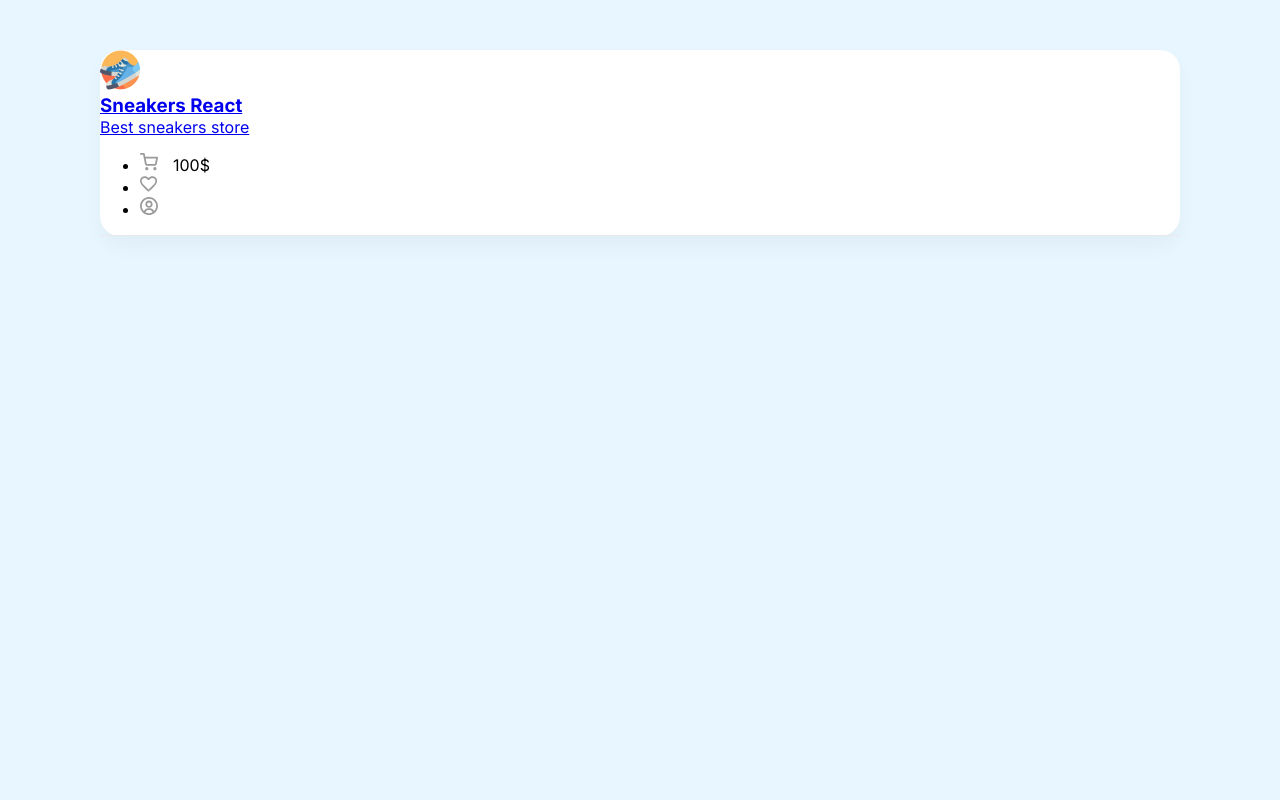
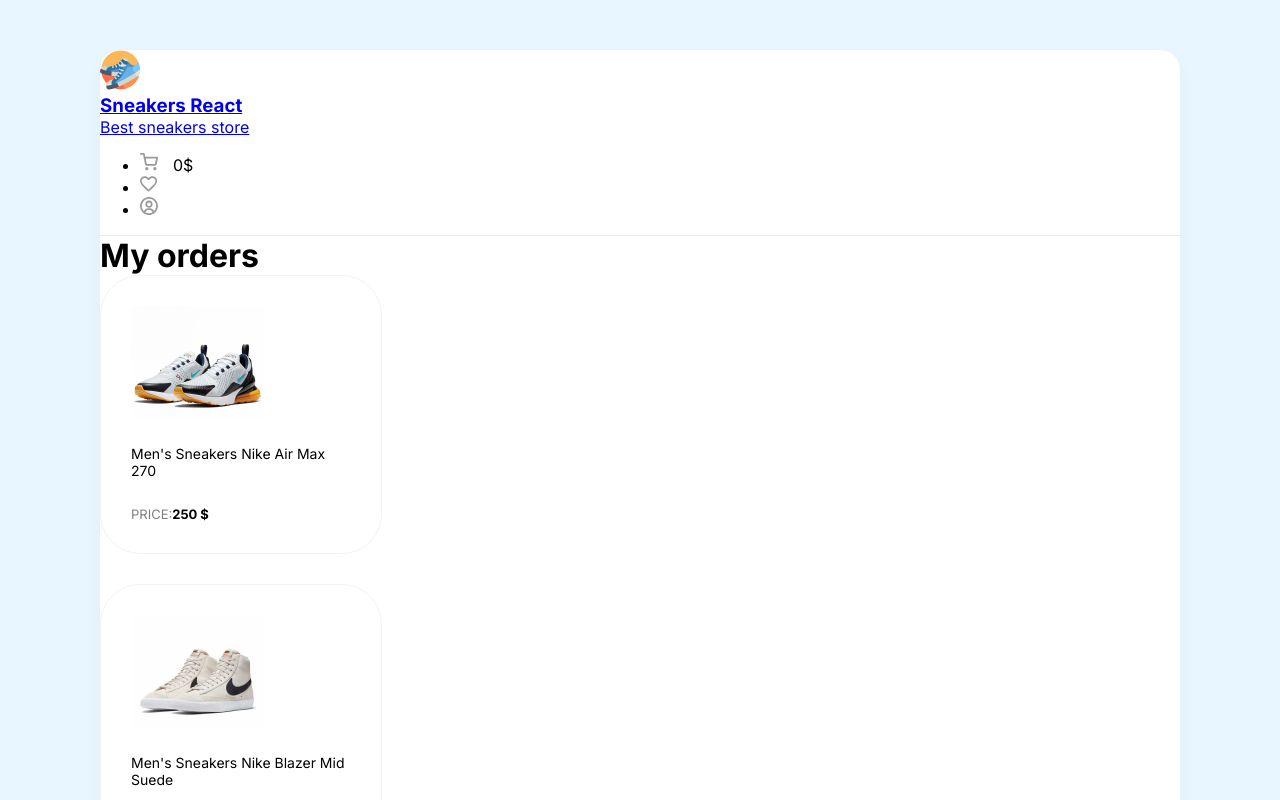
Before and after one commit to rozalyukV/sneakers-react, a React (Create React App) app: page /orders in a window 1280 px wide. Shown: the top 800 px of the page. Built offline with nearby package versions, Linux system fonts and the light colour scheme; data requests are answered from the project's data file.

Commit message:
added total price calculation in Header and Drawer components, created Orders component

```diff
--- a/server/db.json
+++ b/server/db.json
@@ -75,5 +75,103 @@
   ],
   "cart": [],
   "favorites": [],
-  "orders": []
+  "orders": [
+    {
+      "cartItems": [
+        {
+          "id": 2,
+          "title": "Men's Sneakers Nike Air Max 270",
+          "imageUrl": "/img/sneakers/2.jpg",
+          "price": 250
+        },
+        {
+          "id": 3,
+          "title": "Men's Sneakers Nike Blazer Mid Suede",
+          "imageUrl": "/img/sneakers/3.jpg",
+          "price": 180
+        },
+        {
+          "id": 4,
+          "title": "Sneakers Puma X Aka Boku Future Rider",
+          "imageUrl": "/img/sneakers/4.jpg",
+          "price": 300
+        }
+      ],
+      "id": 1
+    },
+    {
+      "cartItems": [
+        {
+          "id": 2,
+          "title": "Men's Sneakers Nike Air Max 270",
+          "imageUrl": "/img/sneakers/2.jpg",
+          "price": 250
+        },
+        {
+          "id": 3,
+          "title": "Men's Sneakers Nike Blazer Mid Suede",
+          "imageUrl": "/img/sneakers/3.jpg",
+          "price": 180
+        },
+        {
+          "id": 4,
+          "title": "Sneakers Puma X Aka Boku Future Rider",
+          "imageUrl": "/img/sneakers/4.jpg",
+          "price": 300
+        }
+      ],
+      "id": 2
+    },
+    {
+      "cartItems": [
+        {
+          "id": 3,
+          "title": "Men's Sneakers Nike Blazer Mid Suede",
+          "imageUrl": "/img/sneakers/3.jpg",
+          "price": 180
+        }
+      ],
+      "id": 3
+    },
+    {
+      "cartItems": [
+        {
+          "id": 6,
+          "title": "Men's Sneakers Nike Kyrie 7",
+          "imageUrl": "/img/sneakers/6.jpg",
+          "price": 280
+        },
+        {
+          "id": 7,
+          "title": "Men's Sneakers Jordan Air Jordan 11",
+          "imageUrl": "/img/sneakers/7.jpg",
+          "price": 210
+        },
+        {
+          "id": 11,
+          "title": "Sneakers X Aka Boku Future Rider",
+          "imageUrl": "/img/sneakers/11.jpg",
+          "price": 230
+        }
+      ],
+      "id": 4
+    },
+    {
+      "cartItems": [
+        {
+          "id": 3,
+          "title": "Men's Sneakers Nike Blazer Mid Suede",
+          "imageUrl": "/img/sneakers/3.jpg",
+          "price": 180
+        },
+        {
+          "id": 2,
+          "title": "Men's Sneakers Nike Air Max 270",
+          "imageUrl": "/img/sneakers/2.jpg",
+          "price": 250
+        }
+      ],
+      "id": 5
+    }
+  ]
 }
--- a/src/components/app/App.js
+++ b/src/components/app/App.js
@@ -7,6 +7,7 @@ import Header from '../header/Header'
 import Drawer from '../drawer/Drawer'
 import Home from '../../pages/home/Home'
 import Favorites from '../../pages/favorites/Favorites'
+import Orders from '../../pages/orders/Orders'
 
 function App() {
   const [items, setItems] = useState([])
@@ -91,6 +92,7 @@ function App() {
         isItemAdded,
         isItemFavorite,
         onAddToFavorite,
+        onAddToCart,
         setIsCartOpened,
         setCartItems,
       }}
@@ -106,13 +108,12 @@ function App() {
                 searchValue={searchValue}
                 setSearchValue={setSearchValue}
                 onChangeSearchInput={onChangeSearchInput}
-                onAddToFavorite={onAddToFavorite}
-                onAddToCart={onAddToCart}
                 isLoading={isLoading}
               />
             }
           />
           <Route path="/favorites" element={<Favorites />} />
+          <Route path="/orders" element={<Orders />} />
         </Routes>
       </div>
     </AppContext.Provider>
--- a/src/components/card/Card.js
+++ b/src/components/card/Card.js
@@ -46,10 +46,12 @@ const Card = ({
       ) : (
         <>
           <div className={styles.favorite} onClick={toggleFavorite}>
+            {onFavoriteAdd && (
               <img
                 src={isItemFavorite(id) ? 'img/liked.svg' : '/img/unliked.svg'}
                 alt="Unliked"
               />
+            )}
           </div>
           <img width={133} height={112} src={imageUrl} alt="Sneakers" />
           <h5>{title}</h5>
@@ -58,14 +60,18 @@ const Card = ({
               <span>Price:</span>
               <b>{price} $</b>
             </div>
+            {onCartAdd && (
               <img
                 className={styles.plus}
                 onClick={toggleChecked}
                 src={
-                isItemAdded(id) ? './img/btn-checked.svg' : './img/btn-plus.svg'
+                  isItemAdded(id)
+                    ? './img/btn-checked.svg'
+                    : './img/btn-plus.svg'
                 }
                 alt="Plus"
               />
+            )}
           </div>
         </>
       )}
--- a/src/components/drawer/Drawer.js
+++ b/src/components/drawer/Drawer.js
@@ -1,11 +1,13 @@
 import { useContext, useState } from 'react'
 import axios from 'axios'
+
 import AppContext from '../../constext/constext'
-
 import Info from '../info/Info'
+import { useCart } from '../../hooks/useCart/useCart'
 
 const Drawer = ({ onRemoveFromCart }) => {
-  const { cartItems, setIsCartOpened, setCartItems } = useContext(AppContext)
+  const { setIsCartOpened } = useContext(AppContext)
+  const { cartItems, setCartItems, totalPrice } = useCart()
   const [orderId, setOrderId] = useState(null)
   const [isOrderComplete, setIsOrderComplete] = useState(false)
   const [isLoading, setIsLoading] = useState(false)
@@ -83,12 +85,12 @@ const Drawer = ({ onRemoveFromCart }) => {
                 <li>
                   <span>Total: </span>
                   <div></div>
-                  <b>1350$</b>
+                  <b>{totalPrice}$</b>
                 </li>
                 <li>
                   <span>Tax 5%</span>
                   <div></div>
-                  <b>67.50$</b>
+                  <b>{(totalPrice / 100) * 5}$</b>
                 </li>
               </ul>
               <button
--- a/src/components/header/Header.js
+++ b/src/components/header/Header.js
@@ -1,6 +1,10 @@
 import { Link } from 'react-router-dom'
 
+import { useCart } from '../../hooks/useCart/useCart'
+
 const Header = ({ onOpenCart }) => {
+  const { totalPrice } = useCart()
+
   return (
     <header className="d-flex justify-between align-center p-40">
       <Link to="/">
@@ -15,7 +19,7 @@ const Header = ({ onOpenCart }) => {
       <ul className="d-flex">
         <li className="mr-30 cu-p" onClick={onOpenCart}>
           <img width={18} height={18} src="/img/cart.svg" alt="Cart" />
-          <span>100$</span>
+          <span>{totalPrice}$</span>
         </li>
         <li className="mr-20 cu-p">
           <Link to="/favorites">
@@ -23,7 +27,9 @@ const Header = ({ onOpenCart }) => {
           </Link>
         </li>
         <li>
-          <img width={18} height={18} src="/img/user.svg" alt="User" />
+          <Link to="/orders">
+            <img width={18} height={18} src="/img/user.svg" alt="User" />
+          </Link>
         </li>
       </ul>
     </header>
--- /dev/null
+++ b/src/hooks/useCart/useCart.js
@@ -0,0 +1,10 @@
+import { useContext } from 'react'
+
+import AppContext from '../../constext/constext'
+
+export const useCart = () => {
+  const { cartItems, setCartItems } = useContext(AppContext)
+  const totalPrice = cartItems.reduce((sum, obj) => obj.price + sum, 0)
+
+  return { cartItems, setCartItems, totalPrice }
+}
--- a/src/pages/home/Home.js
+++ b/src/pages/home/Home.js
@@ -7,11 +7,9 @@ const Home = ({
   searchValue,
   setSearchValue,
   onChangeSearchInput,
-  onAddToFavorite,
-  onAddToCart,
   isLoading,
 }) => {
-  const { items } = useContext(AppContext)
+  const { items, onAddToCart, onAddToFavorite } = useContext(AppContext)
 
   const renderItems = () => {
     const filteredItems = items.filter((item) =>
--- /dev/null
+++ b/src/pages/orders/Orders.js
@@ -0,0 +1,39 @@
+import { useState, useEffect, useContext } from 'react'
+import axios from 'axios'
+
+import AppContext from '../../constext/constext'
+import Card from '../../components/card/Card'
+
+const Orders = () => {
+  const { onAddToFavorite, onAddToCart } = useContext(AppContext)
+  const [orders, setOrders] = useState([])
+  const [isLoading, setIsLoading] = useState(true)
+
+  useEffect(() => {
+    const fetchData = async () => {
+      try {
+        const { data } = await axios.get('http://localhost:3001/orders')
+        setOrders(data.reduce((prev, obj) => [...prev, ...obj.cartItems], []))
+        setIsLoading(false)
+      } catch (error) {
+        alert('Error while orders requesting')
+      }
+    }
+    fetchData()
+  }, [])
+
+  return (
+    <div className="content p-40">
+      <div className="d-flex align-center justify-between mb-40">
+        <h1>My orders</h1>
+      </div>
+      <div className="d-flex flex-wrap">
+        {(isLoading ? [...Array(12)] : orders).map((item, index) => (
+          <Card key={index} loading={isLoading} {...item} />
+        ))}
+      </div>
+    </div>
+  )
+}
+
+export default Orders
```
Lines whose indentation alone changed are shown as unchanged.
